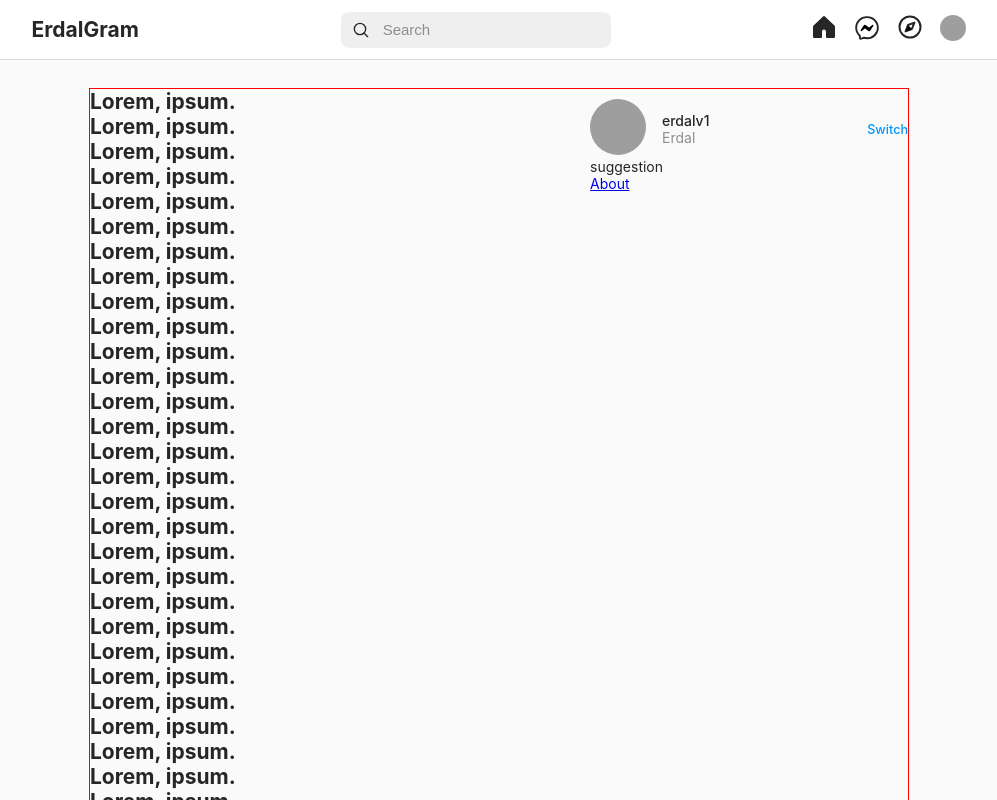
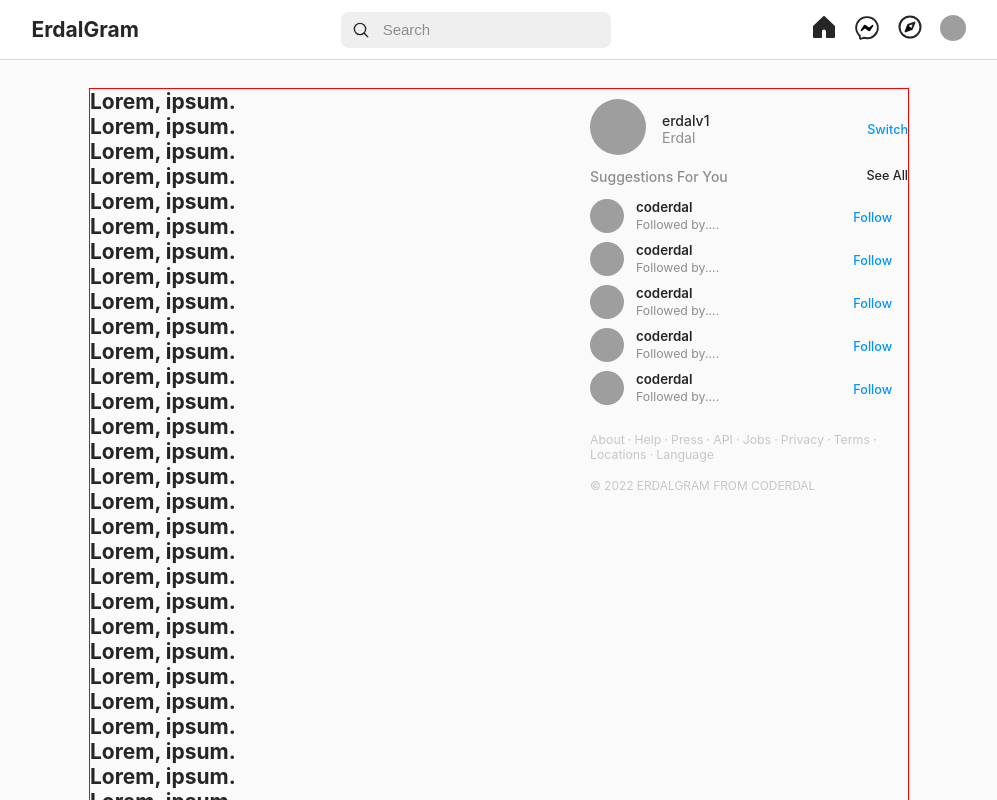
Before and after one commit to coderdal/erdalgram-vue, a Vue app: page / in a window 1280 px wide. Shown: the top 800 px of the page, without its empty margins (141-1138 px from the left). Built offline with nearby package versions, Linux system fonts and the light colour scheme; grey boxes are pictures that could not be loaded.

Commit message:
Side Bar Design Completed

```diff
--- a/src/components/Home/homeSideBar.vue
+++ b/src/components/Home/homeSideBar.vue
@@ -19,10 +19,122 @@
       </div>
     </section>
     <section class="suggestionsBar">
-      <p>suggestion</p>
+      <div class="suggestionsTitle">
+        <h4>Suggestions For You</h4>
+
+        <router-link to="/">See All</router-link>
+      </div>
+      <div class="suggestionList">
+        <!-- Suggestion -->
+        <div class="suggestion">
+          <div class="user-avatar">
+            <router-link to="/profile">
+              <user-avatar :size="34" />
+            </router-link>
+          </div>
+          <div class="user-details">
+            <router-link to="/profile">
+              <h5>coderdal</h5>
+            </router-link>
+
+            <p>Followed by....</p>
+          </div>
+          <div class="follow-action">
+            <p class="follow-button">Follow</p>
+          </div>
+        </div>
+        <!-- Suggestion -->
+        <!-- Suggestion -->
+        <div class="suggestion">
+          <div class="user-avatar">
+            <router-link to="/profile">
+              <user-avatar :size="34" />
+            </router-link>
+          </div>
+          <div class="user-details">
+            <router-link to="/profile">
+              <h5>coderdal</h5>
+            </router-link>
+
+            <p>Followed by....</p>
+          </div>
+          <div class="follow-action">
+            <p class="follow-button">Follow</p>
+          </div>
+        </div>
+        <!-- Suggestion -->
+        <!-- Suggestion -->
+        <div class="suggestion">
+          <div class="user-avatar">
+            <router-link to="/profile">
+              <user-avatar :size="34" />
+            </router-link>
+          </div>
+          <div class="user-details">
+            <router-link to="/profile">
+              <h5>coderdal</h5>
+            </router-link>
+
+            <p>Followed by....</p>
+          </div>
+          <div class="follow-action">
+            <p class="follow-button">Follow</p>
+          </div>
+        </div>
+        <!-- Suggestion -->
+        <!-- Suggestion -->
+        <div class="suggestion">
+          <div class="user-avatar">
+            <router-link to="/profile">
+              <user-avatar :size="34" />
+            </router-link>
+          </div>
+          <div class="user-details">
+            <router-link to="/profile">
+              <h5>coderdal</h5>
+            </router-link>
+
+            <p>Followed by....</p>
+          </div>
+          <div class="follow-action">
+            <p class="follow-button">Follow</p>
+          </div>
+        </div>
+        <!-- Suggestion -->
+        <!-- Suggestion -->
+        <div class="suggestion">
+          <div class="user-avatar">
+            <router-link to="/profile">
+              <user-avatar :size="34" />
+            </router-link>
+          </div>
+          <div class="user-details">
+            <router-link to="/profile">
+              <h5>coderdal</h5>
+            </router-link>
+
+            <p>Followed by....</p>
+          </div>
+          <div class="follow-action">
+            <p class="follow-button">Follow</p>
+          </div>
+        </div>
+        <!-- Suggestion -->
+      </div>
     </section>
     <section class="navigationBar">
-      <router-link to="/">About</router-link>
+      <nav>
+        <router-link to="/">About</router-link>
+        <router-link to="/">Help</router-link>
+        <router-link to="/">Press</router-link>
+        <router-link to="/">API</router-link>
+        <router-link to="/">Jobs</router-link>
+        <router-link to="/">Privacy</router-link>
+        <router-link to="/">Terms</router-link>
+        <router-link to="/">Locations</router-link>
+        <router-link to="/">Language</router-link>
+      </nav>
+      <h4>&copy; 2022 ERDALGRAM FROM CODERDAL</h4>
     </section>
   </aside>
 </template>
@@ -43,6 +155,8 @@ export default {
   margin-top: 10px;
 }
 
+/* Profile Bar */
+
 .sidebar .profileBar {
   display: flex;
   align-items: center;
@@ -53,8 +167,6 @@ export default {
 .sidebar .profileBar a {
   text-decoration: none;
 }
-
-/* Profile Details */
 
 .sidebar .profileBar .profileDetails h4 {
   color: var(--text-color);
@@ -76,4 +188,123 @@ export default {
   font-weight: 500;
   font-size: 0.9em;
 }
+
+/* Suggestions Bar */
+
+.sidebar .suggestionsBar {
+  display: flex;
+  flex-direction: column;
+  margin-top: 10px;
+}
+
+.sidebar .suggestionsBar .suggestionsTitle {
+  display: flex;
+  flex-direction: row;
+  justify-content: space-between;
+}
+
+.sidebar .suggestionsBar .suggestionsTitle h4 {
+  color: var(--text-light-color);
+  font-weight: 500;
+}
+
+.sidebar .suggestionsBar .suggestionsTitle a {
+  color: var(--text-color);
+  font-weight: 500;
+  font-size: 0.9em;
+  text-decoration: none;
+}
+
+.sidebar .suggestionsBar .suggestionList {
+  margin-top: 14px;
+  width: 95%;
+
+  display: flex;
+  flex-direction: column;
+  gap: 6px;
+}
+
+.sidebar .suggestionsBar .suggestionList .suggestion {
+  display: flex;
+  gap: 12px;
+}
+
+.sidebar .suggestionsBar .suggestionList .suggestion .follow-action {
+  flex: 1;
+  display: flex;
+  justify-content: flex-end;
+  align-items: center;
+}
+
+.sidebar
+  .suggestionsBar
+  .suggestionList
+  .suggestion
+  .follow-action
+  .follow-button {
+  color: var(--blue-color);
+  font-weight: 500;
+  font-size: 0.9em;
+}
+
+.sidebar .suggestionsBar .suggestionList .suggestion .user-details {
+  display: flex;
+  flex-direction: column;
+  gap: 1.5px;
+}
+
+.sidebar .suggestionsBar .suggestionList .suggestion .user-details a {
+  text-decoration: none;
+}
+
+.sidebar .suggestionsBar .suggestionList .suggestion .user-details a h5 {
+  font-size: 0.95em;
+  font-weight: 600;
+  color: var(--text-color);
+}
+
+.sidebar .suggestionsBar .suggestionList .suggestion .user-details p {
+  font-size: 0.88em;
+  color: var(--text-light-color);
+}
+
+/* Navigation Bar */
+
+.sidebar .navigationBar {
+  margin-top: 24px;
+  display: flex;
+  flex-direction: column;
+}
+
+.sidebar .navigationBar nav {
+  display: flex;
+  flex-wrap: wrap;
+}
+
+.sidebar .navigationBar nav a {
+  color: var(--text-light-third-color);
+  text-decoration: none;
+  font-weight: 400;
+  font-size: 0.88em;
+}
+
+.sidebar .navigationBar nav a::after {
+  content: "\00B7";
+  margin: 0 0.25em 0 0.25em;
+}
+
+.sidebar .navigationBar nav a:last-child::after {
+  content: "";
+}
+
+.sidebar .navigationBar nav a:hover {
+  text-decoration: underline;
+}
+
+.sidebar .navigationBar h4 {
+  color: var(--text-light-third-color);
+  font-weight: 400;
+  font-size: 0.85em;
+  margin-top: 16px;
+}
 </style>
--- a/src/variables.css
+++ b/src/variables.css
@@ -2,6 +2,7 @@
   --text-color: #262626;
   --text-light-color: #8e8e8e;
   --text-light-second-color: #737373;
+  --text-light-third-color: #c7c7c7;
 
   --blue-color: #0095f6;
 
```
